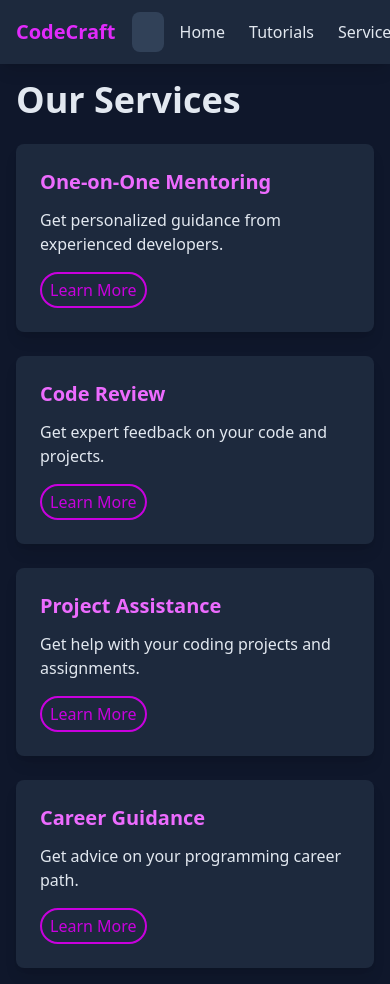
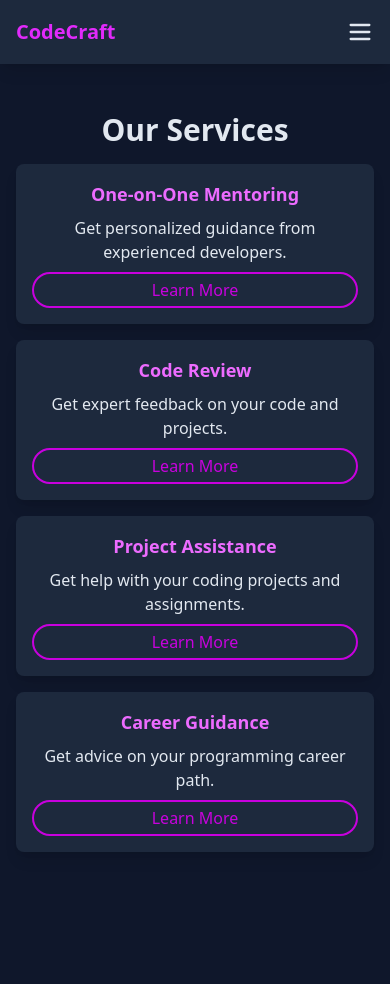
Before and after one commit to Auracle19/Capstone, a React (Vite) app: page /services in a window 390 px wide. After the commit the page ends 884 px from the top, so only its background shows below. Built offline with nearby package versions, Linux system fonts and the light colour scheme.

Commit message:
For Responsive

```diff
--- a/index.html
+++ b/index.html
@@ -5,7 +5,7 @@
     <link rel="icon" type="image/svg+xml" href="/vite.svg" />
     <meta name="viewport" content="width=device-width, initial-scale=1.0" />
     <link rel="stylesheet" href="/src/index.css">
-    <title>Vite + React</title>
+    <title>LearnDev</title>
   </head>
   <body class="bg-slate-900 text-slate-200">
     <div id="root"></div>
--- a/src/Nav.jsx
+++ b/src/Nav.jsx
@@ -1,17 +1,24 @@
+import { useState } from 'react'
 import { Link } from 'react-router-dom'
 
 function Nav() {
+    const [open, setOpen] = useState(false)
     return (
-        <nav className="bg-slate-800 fixed top-0 left-0 right-0 shadow-lg">
+        <nav className="bg-slate-800 fixed top-0 left-0 right-0 shadow-lg z-50">
             <div className="container mx-auto px-4">
                 <div className="flex items-center justify-between h-16">
                     {/* Logo */}
                     <Link to="/" className="text-fuchsia-500 font-bold text-xl hover:text-fuchsia-400">
                         CodeCraft
                     </Link>
-
+                    {/* Hamburger menu for mobile */}
+                    <button className="sm:hidden ml-2 text-slate-200 focus:outline-none" onClick={() => setOpen(!open)} aria-label="Toggle menu">
+                        <svg className="w-7 h-7" fill="none" stroke="currentColor" viewBox="0 0 24 24" xmlns="http://www.w3.org/2000/svg">
+                            <path strokeLinecap="round" strokeLinejoin="round" strokeWidth={2} d="M4 6h16M4 12h16M4 18h16" />
+                        </svg>
+                    </button>
                     {/* Search Bar */}
-                    <div className="flex-1 max-w-md mx-4">
+                    <div className="hidden sm:block flex-1 max-w-md mx-4">
                         <div className="relative">
                             <input
                                 type="text"
@@ -20,9 +27,8 @@ function Nav() {
                             />
                         </div>
                     </div>
-
                     {/* Navigation Links */}
-                    <div className="flex items-center gap-6">
+                    <div className="hidden sm:flex items-center gap-6">
                         <Link to="/" className="text-slate-200 hover:text-fuchsia-400">Home</Link>
                         <Link to="/tutorials" className="text-slate-200 hover:text-fuchsia-400">Tutorials</Link>
                         <Link to="/services" className="text-slate-200 hover:text-fuchsia-400">Services</Link>
@@ -30,6 +36,23 @@ function Nav() {
                         <Link to="/signin" className="btn1">Sign In</Link>
                     </div>
                 </div>
+                {/* Mobile menu */}
+                {open && (
+                    <div className="sm:hidden flex flex-col gap-2 pb-2 animate-fade-in">
+                        <div className="flex-1 max-w-md mx-auto w-full mb-2">
+                            <input
+                                type="text"
+                                placeholder="Search..."
+                                className="w-full bg-slate-700 text-slate-200 rounded-lg px-4 py-2 focus:outline-none focus:ring-2 focus:ring-fuchsia-500"
+                            />
+                        </div>
+                        <Link to="/" className="text-slate-200 hover:text-fuchsia-400 px-2 py-1" onClick={() => setOpen(false)}>Home</Link>
+                        <Link to="/tutorials" className="text-slate-200 hover:text-fuchsia-400 px-2 py-1" onClick={() => setOpen(false)}>Tutorials</Link>
+                        <Link to="/services" className="text-slate-200 hover:text-fuchsia-400 px-2 py-1" onClick={() => setOpen(false)}>Services</Link>
+                        <Link to="/exercises" className="text-slate-200 hover:text-fuchsia-400 px-2 py-1" onClick={() => setOpen(false)}>Exercises</Link>
+                        <Link to="/signin" className="btn1 w-full text-center" onClick={() => setOpen(false)}>Sign In</Link>
+                    </div>
+                )}
             </div>
         </nav>
     )
--- a/src/pages/Services.jsx
+++ b/src/pages/Services.jsx
@@ -1,27 +1,27 @@
 function Services() {
     return (
-        <div className="container mx-auto p-4 mt-16">
-            <h1 className="text-4xl font-bold mb-6">Our Services</h1>
-            <div className="grid grid-cols-1 md:grid-cols-2 gap-6">
-                <div className="bg-slate-800 p-6 rounded-lg shadow-lg">
-                    <h3 className="text-xl font-bold mb-3 text-fuchsia-400">One-on-One Mentoring</h3>
-                    <p className="mb-4">Get personalized guidance from experienced developers.</p>
-                    <button className="btn1">Learn More</button>
+        <div className="container mx-auto px-4 py-8 mt-20 sm:mt-16">
+            <h1 className="text-3xl sm:text-4xl font-bold mb-4 sm:mb-6 text-center">Our Services</h1>
+            <div className="grid grid-cols-1 sm:grid-cols-2 gap-4 sm:gap-6">
+                <div className="bg-slate-800 p-4 sm:p-6 rounded-lg shadow-lg flex flex-col items-center">
+                    <h3 className="text-lg sm:text-xl font-bold mb-2 sm:mb-3 text-fuchsia-400">One-on-One Mentoring</h3>
+                    <p className="mb-2 sm:mb-4 text-center">Get personalized guidance from experienced developers.</p>
+                    <button className="btn1 w-full lg:w-full">Learn More</button>
                 </div>
-                <div className="bg-slate-800 p-6 rounded-lg shadow-lg">
-                    <h3 className="text-xl font-bold mb-3 text-fuchsia-400">Code Review</h3>
-                    <p className="mb-4">Get expert feedback on your code and projects.</p>
-                    <button className="btn1">Learn More</button>
+                <div className="bg-slate-800 p-4 sm:p-6 rounded-lg shadow-lg flex flex-col items-center">
+                    <h3 className="text-lg sm:text-xl font-bold mb-2 sm:mb-3 text-fuchsia-400">Code Review</h3>
+                    <p className="mb-2 sm:mb-4 text-center">Get expert feedback on your code and projects.</p>
+                    <button className="btn1 w-full lg:w-full">Learn More</button>
                 </div>
-                <div className="bg-slate-800 p-6 rounded-lg shadow-lg">
-                    <h3 className="text-xl font-bold mb-3 text-fuchsia-400">Project Assistance</h3>
-                    <p className="mb-4">Get help with your coding projects and assignments.</p>
-                    <button className="btn1">Learn More</button>
+                <div className="bg-slate-800 p-4 sm:p-6 rounded-lg shadow-lg flex flex-col items-center">
+                    <h3 className="text-lg sm:text-xl font-bold mb-2 sm:mb-3 text-fuchsia-400">Project Assistance</h3>
+                    <p className="mb-2 sm:mb-4 text-center">Get help with your coding projects and assignments.</p>
+                    <button className="btn1 w-full lg:w-full">Learn More</button>
                 </div>
-                <div className="bg-slate-800 p-6 rounded-lg shadow-lg">
-                    <h3 className="text-xl font-bold mb-3 text-fuchsia-400">Career Guidance</h3>
-                    <p className="mb-4">Get advice on your programming career path.</p>
-                    <button className="btn1">Learn More</button>
+                <div className="bg-slate-800 p-4 sm:p-6 rounded-lg shadow-lg flex flex-col items-center">
+                    <h3 className="text-lg sm:text-xl font-bold mb-2 sm:mb-3 text-fuchsia-400">Career Guidance</h3>
+                    <p className="mb-2 sm:mb-4 text-center">Get advice on your programming career path.</p>
+                    <button className="btn1 w-full lg:w-full">Learn More</button>
                 </div>
             </div>
         </div>
--- a/src/pages/SignIn.jsx
+++ b/src/pages/SignIn.jsx
@@ -1,8 +1,8 @@
 function SignIn() {
     return (
-        <div className="container mx-auto p-4 mt-16">
-            <div className="max-w-md mx-auto bg-slate-800 p-8 rounded-lg shadow-lg">
-                <h1 className="text-3xl font-bold mb-6 text-center">Sign In</h1>
+        <div className="container mx-auto px-4 py-8 mt-20 sm:mt-16 flex justify-center items-center min-h-[60vh]">
+            <div className="w-full max-w-md bg-slate-800 p-4 sm:p-8 rounded-lg shadow-lg">
+                <h1 className="text-2xl sm:text-3xl font-bold mb-4 sm:mb-6 text-center">Sign In</h1>
                 <form className="space-y-4">
                     <div>
                         <label className="block text-sm font-medium mb-2">Email</label>
--- a/src/pages/Tutorials.jsx
+++ b/src/pages/Tutorials.jsx
@@ -1,22 +1,22 @@
 function Tutorials() {
     return (
-        <div className="container mx-auto p-4 mt-16">
-            <h1 className="text-4xl font-bold mb-6">Tutorials</h1>
-            <div className="grid grid-cols-1 md:grid-cols-2 lg:grid-cols-3 gap-6">
-                <div className="bg-slate-800 p-6 rounded-lg shadow-lg">
-                    <h3 className="text-xl font-bold mb-3 text-fuchsia-400">JavaScript Basics</h3>
-                    <p className="mb-4">Learn the fundamentals of JavaScript programming.</p>
-                    <button className="btn1">Start Learning</button>
+        <div className="container mx-auto px-4 py-8 mt-20 sm:mt-16">
+            <h1 className="text-3xl sm:text-4xl font-bold mb-4 sm:mb-6 text-center">Tutorials</h1>
+            <div className="grid grid-cols-1 sm:grid-cols-2 lg:grid-cols-3 gap-4 sm:gap-6">
+                <div className="bg-slate-800 p-4 sm:p-6 rounded-lg shadow-lg flex flex-col items-center">
+                    <h3 className="text-lg sm:text-xl font-bold mb-2 sm:mb-3 text-fuchsia-400">JavaScript Basics</h3>
+                    <p className="mb-2 sm:mb-4 text-center">Learn the fundamentals of JavaScript programming.</p>
+                    <button className="btn1 w-full lg:w-full">Start Learning</button>
                 </div>
-                <div className="bg-slate-800 p-6 rounded-lg shadow-lg">
-                    <h3 className="text-xl font-bold mb-3 text-fuchsia-400">React Essentials</h3>
-                    <p className="mb-4">Master modern React development.</p>
-                    <button className="btn1">Start Learning</button>
+                <div className="bg-slate-800 p-4 sm:p-6 rounded-lg shadow-lg flex flex-col items-center">
+                    <h3 className="text-lg sm:text-xl font-bold mb-2 sm:mb-3 text-fuchsia-400">React Essentials</h3>
+                    <p className="mb-2 sm:mb-4 text-center">Master modern React development.</p>
+                    <button className="btn1 w-full lg:w-full">Start Learning</button>
                 </div>
-                <div className="bg-slate-800 p-6 rounded-lg shadow-lg">
-                    <h3 className="text-xl font-bold mb-3 text-fuchsia-400">Web Development</h3>
-                    <p className="mb-4">Build responsive and modern websites.</p>
-                    <button className="btn1">Start Learning</button>
+                <div className="bg-slate-800 p-4 sm:p-6 rounded-lg shadow-lg flex flex-col items-center">
+                    <h3 className="text-lg sm:text-xl font-bold mb-2 sm:mb-3 text-fuchsia-400">Web Development</h3>
+                    <p className="mb-2 sm:mb-4 text-center">Build responsive and modern websites.</p>
+                    <button className="btn1 w-full lg:w-full">Start Learning</button>
                 </div>
             </div>
         </div>
```
Also changed, not shown: src/pages/Exercises.jsx (+15 -15 lines), src/pages/Home.jsx (+13 -13 lines).
